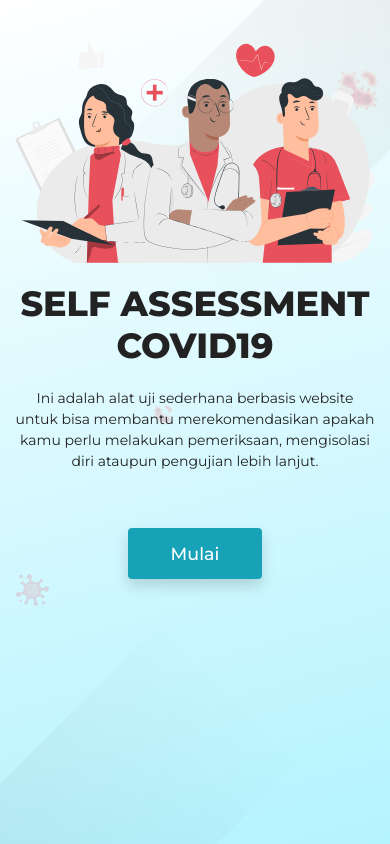
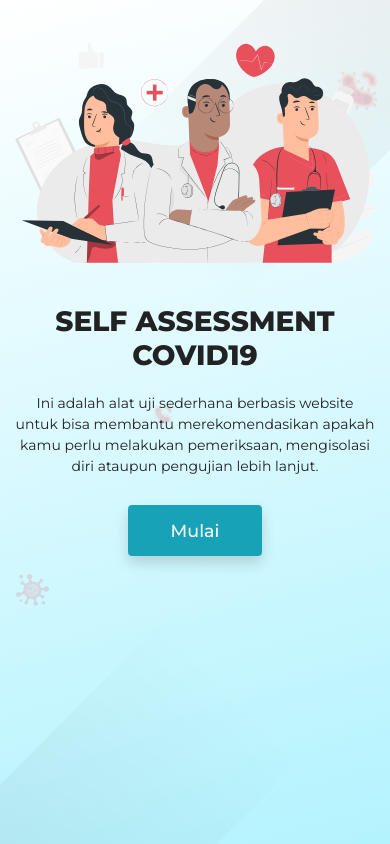
Before and after one commit to bernadsatriani/cek-corona, a PHP site: page / in a window 390 px wide. Run offline with PHP 8.4, Linux system fonts and the light colour scheme.

Commit message:
fix responsive

```diff
--- a/assets/css/app.css
+++ b/assets/css/app.css
@@ -266,6 +266,9 @@ body.intro #intro{
 }
 /* RESPONSIVE */
 @media (max-width: 768px){
+    #intro h1{
+        font-size:2rem;
+    }
     #quiz{
         height:auto;
     }
--- a/index.php
+++ b/index.php
@@ -42,13 +42,13 @@
         </div>
         <div class="container h-100">
             <div class="row h-100 py-5 py-lg-0">
-                <div class="col-md-6 d-flex align-items-center order-1 order-md-0 mt-5 mt-md-0" style="margin-top: 20px !important;">
+                <div class="col-md-6 d-flex align-items-center order-1 order-md-0 mt-5 mt-md-0">
                     <div class="text-center text-lg-left">
                         <h1 class="font-weight-black mb-4">SELF ASSESSMENT COVID19</h1>
                         <p>
                             Ini adalah alat uji sederhana berbasis website untuk bisa membantu merekomendasikan apakah kamu perlu melakukan pemeriksaan, mengisolasi diri ataupun pengujian lebih lanjut.
                         </p>
-                        <button class="btn-start btn btn-info py-3 px-5 shadow mt-5"><h5 class="m-0">Mulai</h5></button>
+                        <button class="btn-start btn btn-info py-3 px-5 shadow mt-3 mt-lg-5"><h5 class="m-0">Mulai</h5></button>
                     </div>
                 </div>
                 <div class="col-md-6 d-flex align-items-center">
```
